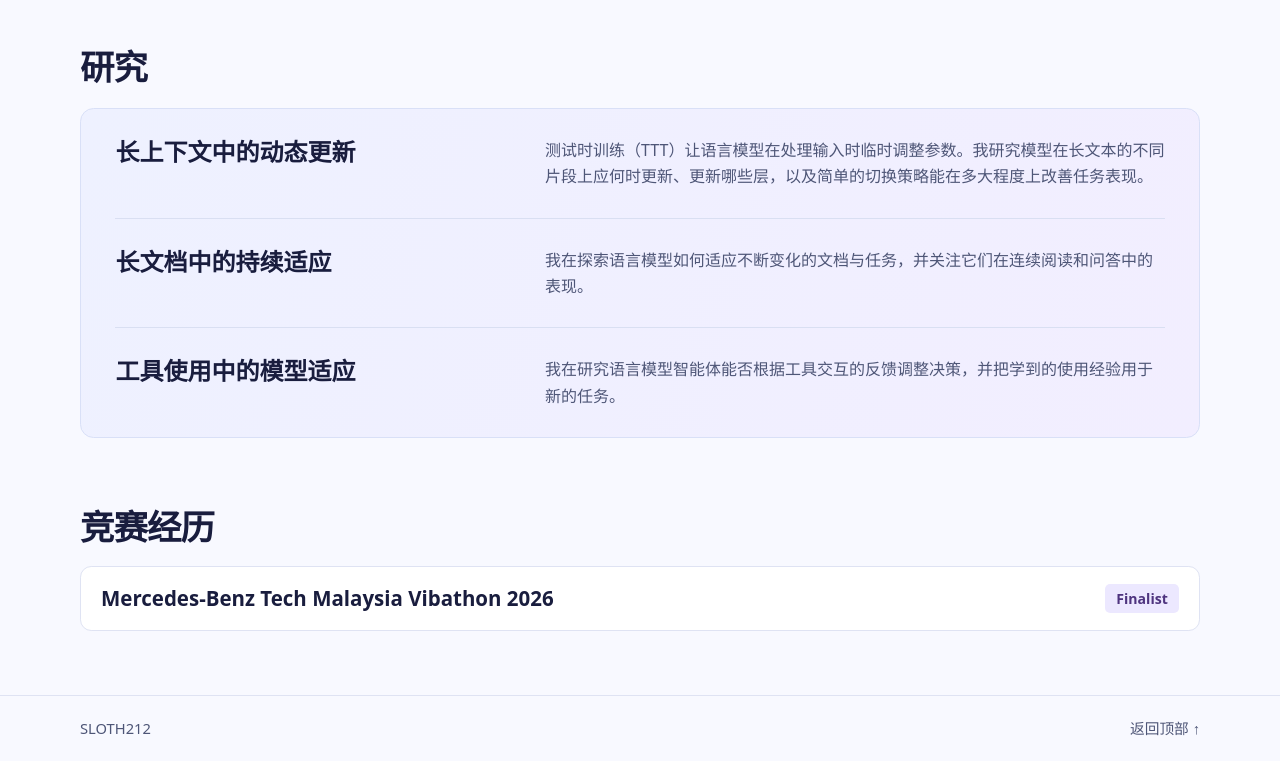
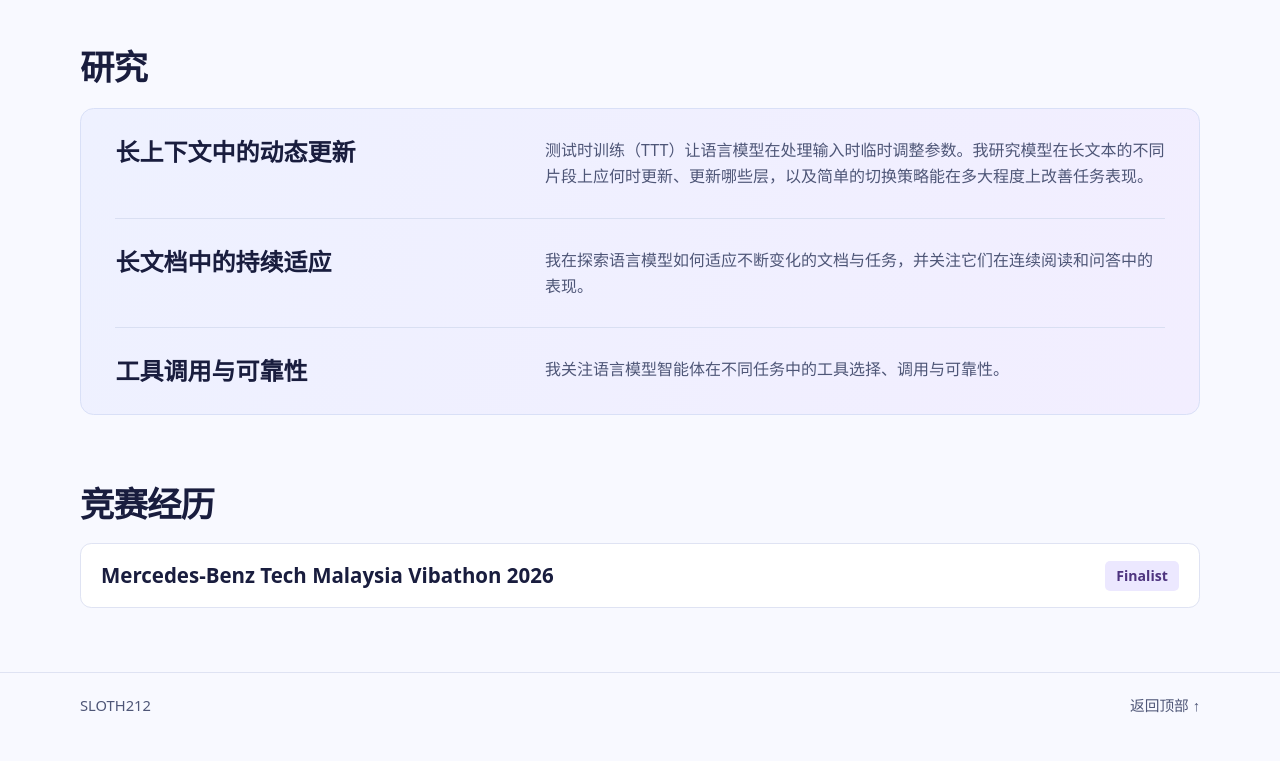
Before and after one commit to SLOTH212/sloth212.github.io, a plain HTML site: page index.html in a window 1280 px wide. Shown: the part 842-1603 px from the top of the page. After the commit the page ends 1580 px from the top, so only its background shows below. Drawn offline with Linux system fonts and the light colour scheme.

Commit message:
Refine homepage research wording

```diff
--- a/index.html
+++ b/index.html
@@ -353,8 +353,8 @@
             <p>我在探索语言模型如何适应不断变化的文档与任务，并关注它们在连续阅读和问答中的表现。</p>
           </article>
           <article class="research-entry">
-            <h3>工具使用中的模型适应</h3>
-            <p>我在研究语言模型智能体能否根据工具交互的反馈调整决策，并把学到的使用经验用于新的任务。</p>
+            <h3>工具调用与可靠性</h3>
+            <p>我关注语言模型智能体在不同任务中的工具选择、调用与可靠性。</p>
           </article>
         </div>
       </section>
```
